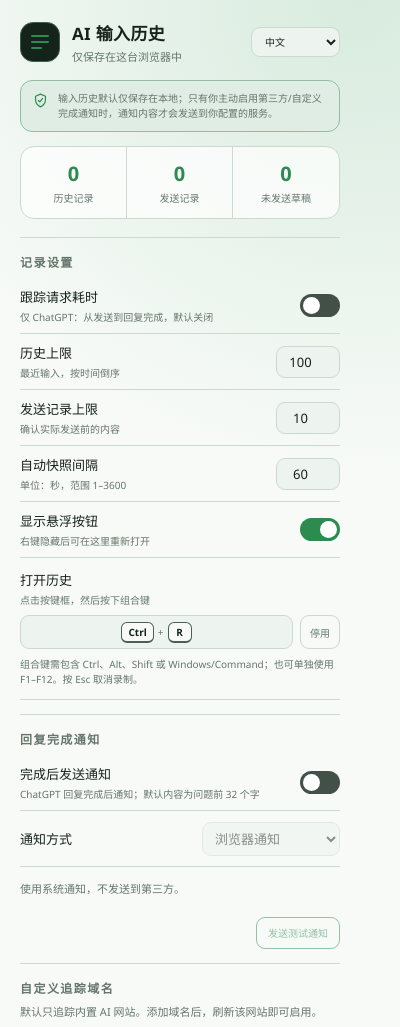
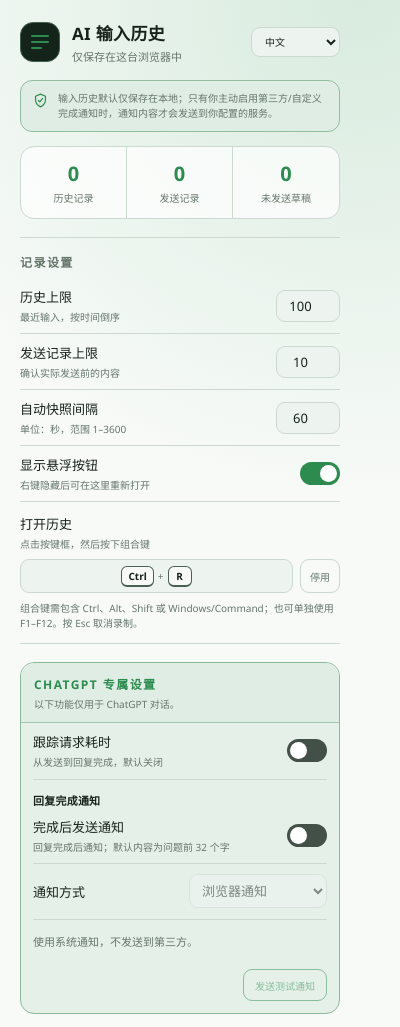
Before and after one commit to wangshuai-007/AIInputHistory, a browser extension: page popup/index.html in a window 400 px wide. Shown: the top 1027 px of the page. Drawn offline with Linux system fonts and the light colour scheme.

Commit message:
feat: 发布 1.29.2，整理 ChatGPT 专属设置

```diff
--- a/package.json
+++ b/package.json
@@ -1,6 +1,6 @@
 {
   "name": "ai-input-history-extension",
-  "version": "1.29.1",
+  "version": "1.29.2",
   "private": true,
   "description": "Local-first input history for AI chat websites",
   "scripts": {
--- a/popup/index.html
+++ b/popup/index.html
@@ -21,7 +21,6 @@
     </section>
     <section class="settings">
       <h2 data-i18n="settings.title">记录设置</h2>
-      <div class="setting-row"><span><span data-i18n="timing.setting">跟踪请求耗时</span><small data-i18n="timing.hint">仅 ChatGPT：从发送到回复完成，默认关闭</small></span><label class="switch"><input id="trackRequestTime" type="checkbox" data-i18n-aria-label="timing.setting"><span aria-hidden="true"></span></label></div>
       <label><span><span data-i18n="settings.historyLimit">历史上限</span><small data-i18n="settings.historyLimitHint">最近输入，按时间倒序</small></span><input id="historyLimit" type="number" min="20" max="500" step="10"></label>
       <label><span><span data-i18n="settings.sendLimit">发送记录上限</span><small data-i18n="settings.sendLimitHint">确认实际发送前的内容</small></span><input id="sendLimit" type="number" min="1" max="50"></label>
       <label><span><span data-i18n="settings.snapshot">自动快照间隔</span><small data-i18n="settings.snapshotHint">单位：秒，范围 1–3600</small></span><input id="snapshotSeconds" type="number" min="1" max="3600" step="1"></label>
@@ -35,9 +34,13 @@
         <small class="shortcut-help" data-i18n="shortcut.help">组合键需包含 Ctrl、Alt、Shift 或 Windows/Command；也可单独使用 F1–F12。按 Esc 取消录制。</small>
       </div>
     </section>
-    <section class="notifications">
-      <h2 data-i18n="notify.title">回复完成通知</h2>
-      <div class="setting-row"><span><span data-i18n="notify.enable">完成后发送通知</span><small data-i18n="notify.hint">ChatGPT 回复完成后通知；默认内容为问题前 32 个字</small></span><label class="switch"><input id="notifyEnabled" type="checkbox"><span aria-hidden="true"></span></label></div>
+    <section class="chatgpt-settings">
+      <div class="chatgpt-settings-head"><h2 data-i18n="chatgpt.title">ChatGPT 专属设置</h2><p data-i18n="chatgpt.hint">以下功能仅用于 ChatGPT 对话。</p></div>
+      <div class="chatgpt-settings-body">
+        <div class="setting-row"><span><span data-i18n="timing.setting">跟踪请求耗时</span><small data-i18n="timing.hint">从发送到回复完成，默认关闭</small></span><label class="switch"><input id="trackRequestTime" type="checkbox" data-i18n-aria-label="timing.setting"><span aria-hidden="true"></span></label></div>
+        <div class="notifications">
+          <h3 data-i18n="notify.title">回复完成通知</h3>
+          <div class="setting-row"><span><span data-i18n="notify.enable">完成后发送通知</span><small data-i18n="notify.hint">回复完成后通知；默认内容为问题前 32 个字</small></span><label class="switch"><input id="notifyEnabled" type="checkbox"><span aria-hidden="true"></span></label></div>
       <label class="notify-row"><span data-i18n="notify.provider">通知方式</span><select id="notifyProvider"><option value="browser" data-i18n="notify.browser">浏览器通知</option><option value="bark">Bark</option><option value="serverchan">Server酱</option><option value="pushplus">PushPlus</option><option value="ntfy">ntfy</option><option value="gotify">Gotify</option><option value="dingtalk" data-i18n="notify.dingtalk">钉钉机器人</option><option value="feishu" data-i18n="notify.feishu">飞书机器人</option><option value="wecom" data-i18n="notify.wecom">企业微信机器人</option><option value="custom" data-i18n="notify.custom">自定义请求</option></select></label>
       <div id="notificationConfig" class="notification-config">
         <div data-notify-provider="browser"><p data-i18n="notify.browserHint">使用 Windows/macOS 浏览器系统通知，不发送到第三方。</p></div>
@@ -50,8 +53,10 @@
         <div data-notify-provider="feishu"><label class="notify-multiline"><span>Webhook URL</span><textarea id="notifyFeishuWebhook" rows="3" placeholder="https://open.feishu.cn/open-apis/bot/v2/hook/..."></textarea></label><small class="notify-template-help" data-i18n="notify.robotHint">直接粘贴群机器人完整 Webhook 地址。</small></div>
         <div data-notify-provider="wecom"><label class="notify-multiline"><span>Webhook URL</span><textarea id="notifyWecomWebhook" rows="3" placeholder="https://qyapi.weixin.qq.com/cgi-bin/webhook/send?key=..."></textarea></label><small class="notify-template-help" data-i18n="notify.robotHint">直接粘贴群机器人完整 Webhook 地址。</small></div>
         <div data-notify-provider="custom"><label><span data-i18n="notify.method">请求方法</span><select id="notifyCustomMethod"><option>POST</option><option>GET</option><option>PUT</option><option>PATCH</option></select></label><label><span>URL</span><input id="notifyCustomUrl" type="url" placeholder="https://example.com/push"></label><label class="notify-multiline"><span>Headers JSON</span><textarea id="notifyCustomHeaders" rows="3"></textarea></label><label class="notify-multiline"><span>Body</span><textarea id="notifyCustomBody" rows="4"></textarea></label><small class="notify-template-help" data-i18n="notify.variables">模板变量：{{title}}、{{message}}、{{question}}、{{duration}}、{{completedAt}}、{{pageUrl}}</small></div>
+          </div>
+          <div class="notify-actions"><button id="testNotification" type="button" data-i18n="notify.test">发送测试通知</button></div>
+        </div>
       </div>
-      <div class="notify-actions"><button id="testNotification" type="button" data-i18n="notify.test">发送测试通知</button></div>
     </section>
     <section class="domains">
       <h2 data-i18n="domains.title">自定义追踪域名</h2>
--- a/popup/popup.css
+++ b/popup/popup.css
@@ -48,7 +48,14 @@ input:focus-visible,button:focus-visible { outline:2px solid var(--accent); outl
 .key-plus { color:var(--muted); font-size:10px; }
 .shortcut-placeholder { color:var(--muted); font-size:10px; }
 .shortcut-help { line-height:1.45; }
-.notifications { border-top:1px solid var(--line); margin-top:14px; }
+.chatgpt-settings { margin-top:18px; border:1px solid color-mix(in srgb,var(--accent) 42%,var(--line)); border-radius:14px; background:color-mix(in srgb,var(--accent) 4%,var(--surface)); overflow:hidden; }
+.chatgpt-settings-head { padding:12px 13px 10px; border-bottom:1px solid color-mix(in srgb,var(--accent) 25%,var(--line)); background:color-mix(in srgb,var(--accent) 7%,var(--surface)); }
+.chatgpt-settings-head h2 { margin:0 0 4px; color:var(--accent); }
+.chatgpt-settings-head p { font-size:10px; line-height:1.45; }
+.chatgpt-settings-body { padding:0 12px 12px; }
+.chatgpt-settings-body>.setting-row { border-bottom:0; }
+.notifications { border-top:1px solid var(--line); margin-top:0; }
+.notifications h3 { margin:12px 0 0; color:var(--text); font-size:11px; font-weight:650; letter-spacing:.02em; }
 .notify-row select,.notification-config input,.notification-config select,.notification-config textarea { border:1px solid var(--line); border-radius:9px; background:var(--surface); color:var(--text); font:inherit; }
 .notify-row select { width:138px; height:34px; padding:0 8px; }
 .notification-config>div { display:none; padding:9px 0 2px; }
--- a/src/i18n.js
+++ b/src/i18n.js
@@ -3,10 +3,11 @@
 
   const MESSAGES = {
     "zh-CN": {
-      "timing.setting": "跟踪请求耗时", "timing.hint": "仅 ChatGPT：从发送到回复完成，默认关闭",
+      "chatgpt.title": "ChatGPT 专属设置", "chatgpt.hint": "以下功能仅用于 ChatGPT 对话。",
+      "timing.setting": "跟踪请求耗时", "timing.hint": "从发送到回复完成，默认关闭",
       "timing.running": "请求已等待 {seconds} 秒，点击打开输入历史", "timing.duration": "总耗时 {seconds} 秒", "timing.replyAt": "回复完成 {time}",
       "timing.pending": "尚未记录回复完成", "timing.cancelled": "计时已中止", "timing.failed": "请求异常", "timing.timeout": "未检测到回复完成",
-      "notify.title": "回复完成通知", "notify.enable": "完成后发送通知", "notify.hint": "ChatGPT 回复完成后通知；默认内容为问题前 32 个字",
+      "notify.title": "回复完成通知", "notify.enable": "完成后发送通知", "notify.hint": "回复完成后通知；默认内容为问题前 32 个字",
       "notify.provider": "通知方式", "notify.browser": "浏览器通知", "notify.dingtalk": "钉钉机器人", "notify.feishu": "飞书机器人", "notify.wecom": "企业微信机器人", "notify.custom": "自定义请求", "notify.browserHint": "使用系统通知，不发送到第三方。",
       "notify.method": "请求方法", "notify.variables": "模板变量：{{title}}、{{message}}、{{question}}、{{duration}}、{{completedAt}}、{{pageUrl}}",
       "notify.robotHint": "直接粘贴群机器人完整 Webhook 地址。Webhook 等同发送凭据，请勿公开。",
@@ -40,10 +41,11 @@
       "site.doubao": "豆包", "site.yuanbao": "腾讯元宝", "site.ernie": "文小言"
     },
     en: {
-      "timing.setting": "Track request duration", "timing.hint": "ChatGPT only: send to reply completion. Off by default.",
+      "chatgpt.title": "ChatGPT-only settings", "chatgpt.hint": "These features apply only to ChatGPT conversations.",
+      "timing.setting": "Track request duration", "timing.hint": "From send to reply completion. Off by default.",
       "timing.running": "Waiting {seconds} seconds. Open input history", "timing.duration": "Total {seconds}s", "timing.replyAt": "Completed {time}",
       "timing.pending": "Reply completion not recorded", "timing.cancelled": "Timing stopped", "timing.failed": "Request error", "timing.timeout": "Reply completion not detected",
-      "notify.title": "Completion notifications", "notify.enable": "Notify when completed", "notify.hint": "Notify after ChatGPT finishes; body defaults to the first 32 characters of the prompt",
+      "notify.title": "Completion notifications", "notify.enable": "Notify when completed", "notify.hint": "Notify after the reply finishes; body defaults to the first 32 characters of the prompt",
       "notify.provider": "Notification method", "notify.browser": "Browser notification", "notify.dingtalk": "DingTalk robot", "notify.feishu": "Feishu robot", "notify.wecom": "WeCom robot", "notify.custom": "Custom request", "notify.browserHint": "Uses the system notification service and sends nothing to a third party.",
       "notify.method": "Request method", "notify.variables": "Template variables: {{title}}, {{message}}, {{question}}, {{duration}}, {{completedAt}}, {{pageUrl}}",
       "notify.robotHint": "Paste the full group-robot Webhook URL. Treat it as a sending credential and do not publish it.",
```
Also changed, not shown: tests/popup-settings.test.js (+15 -0 lines), manifest.json.
